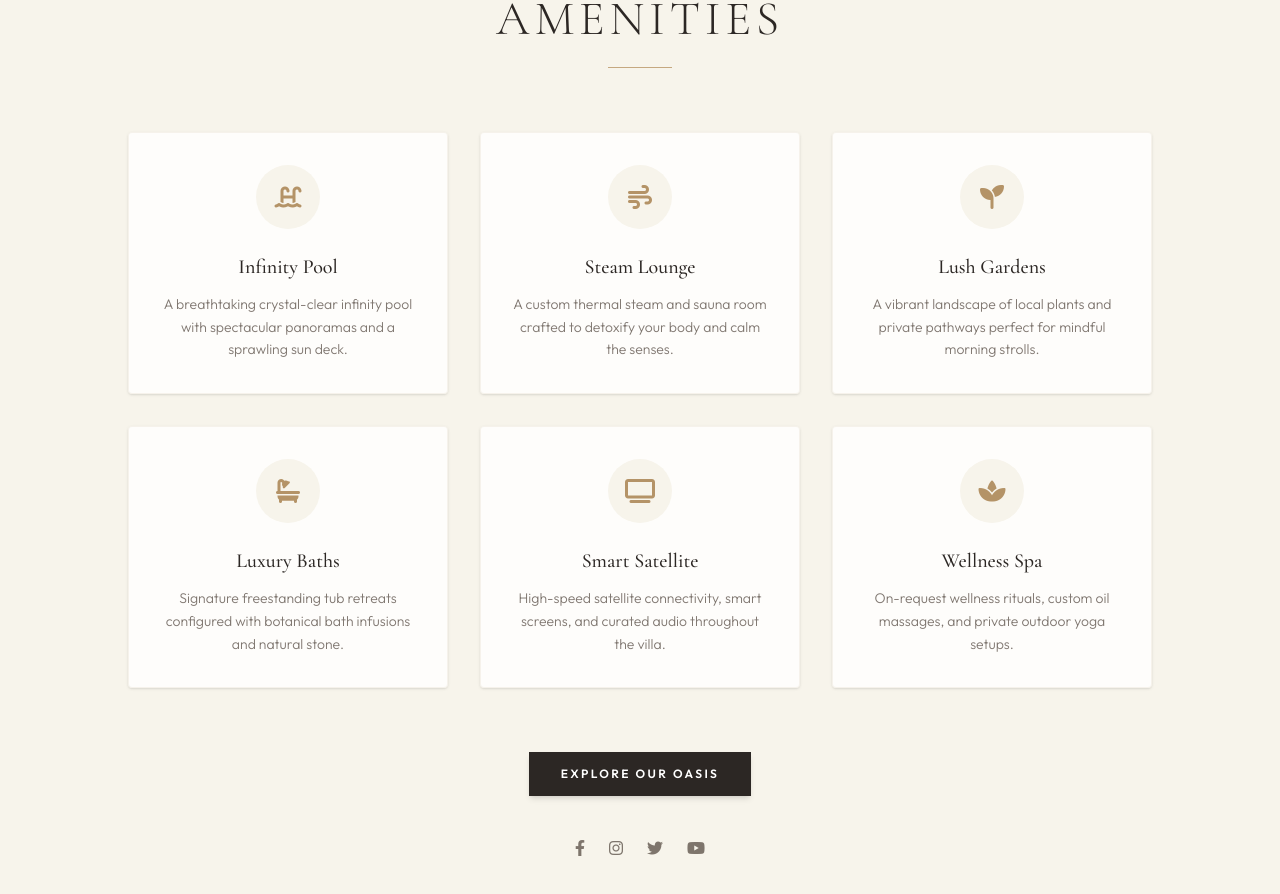
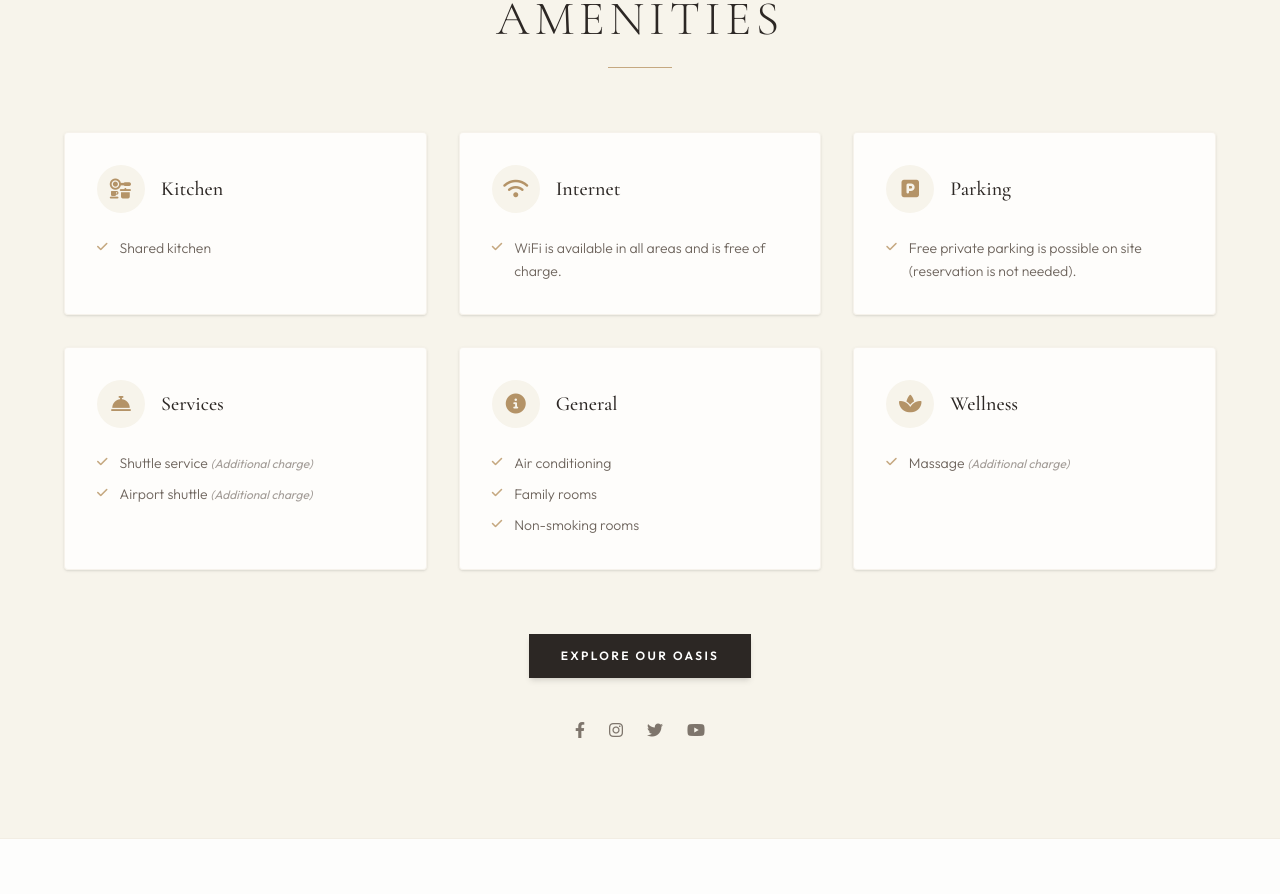
Before and after one commit to grpkarunathilaka/SethVilla, an Angular app: page / in a window 1280 px wide. Shown: the part 2180-3074 px from the top of the page. Built offline with nearby package versions, Linux system fonts and the light colour scheme.

Commit message:
feat: update amenities section to display categorized list of amenities

```diff
--- a/src/app/app.html
+++ b/src/app/app.html
@@ -225,83 +225,118 @@
 <!-- AMENITIES SECTION -->
 <section id="amenities" class="py-24 bg-brand-beige-100 px-6 border-y border-brand-beige-200/50">
   <div class="max-w-7xl mx-auto text-center max-w-2xl mb-16">
-    <span class="text-xs uppercase tracking-[0.3em] font-sans font-semibold text-brand-gold-600 block mb-2">Curated
-      Comforts</span>
+    <span class="text-xs uppercase tracking-[0.3em] font-sans font-semibold text-brand-gold-600 block mb-2">Curated Comforts</span>
     <h2 class="font-serif text-4xl md:text-5xl tracking-[0.1em] text-brand-brown-900 font-light">AMENITIES</h2>
     <div class="w-16 h-[1px] bg-brand-gold-500 mx-auto mt-6"></div>
   </div>
 
-  <div class="max-w-5xl mx-auto grid grid-cols-1 sm:grid-cols-2 lg:grid-cols-3 gap-8 mb-16">
-    <!-- Pool -->
-    <div
-      class="bg-white/80 p-8 rounded-sm shadow-sm border border-brand-beige-200/50 hover:shadow-md transition-shadow flex flex-col items-center text-center group">
-      <div
-        class="w-16 h-16 rounded-full bg-brand-beige-100 flex items-center justify-center text-brand-gold-600 text-2xl mb-6 group-hover:bg-brand-gold-500 group-hover:text-white transition-colors duration-300">
-        <i class="fa-solid fa-water-ladder"></i>
+  <div class="max-w-6xl mx-auto grid grid-cols-1 md:grid-cols-2 lg:grid-cols-3 gap-8 mb-16">
+    <!-- Kitchen -->
+    <div class="bg-white/80 p-8 rounded-sm shadow-sm border border-brand-beige-200/50 hover:shadow-md transition-shadow duration-300 flex flex-col group">
+      <div class="flex items-center space-x-4 mb-4">
+        <div class="w-12 h-12 rounded-full bg-brand-beige-100 flex items-center justify-center text-brand-gold-600 text-xl group-hover:bg-brand-gold-500 group-hover:text-white transition-colors duration-300">
+          <i class="fa-solid fa-kitchen-set"></i>
+        </div>
+        <h3 class="font-serif text-xl text-brand-brown-900 font-medium">Kitchen</h3>
       </div>
-      <h3 class="font-serif text-xl text-brand-brown-900 font-medium mb-3">Infinity Pool</h3>
-      <p class="text-sm font-light leading-relaxed text-brand-brown-800/70">A breathtaking crystal-clear infinity pool
-        with spectacular panoramas and a sprawling sun deck.</p>
+      <ul class="text-sm font-light text-brand-brown-800/80 leading-relaxed space-y-2 mt-2">
+        <li class="flex items-start">
+          <i class="fa-solid fa-check text-brand-gold-500 mt-1 mr-3 text-xs"></i>
+          <span>Shared kitchen</span>
+        </li>
+      </ul>
     </div>
 
-    <!-- Steam -->
-    <div
-      class="bg-white/80 p-8 rounded-sm shadow-sm border border-brand-beige-200/50 hover:shadow-md transition-shadow flex flex-col items-center text-center group">
-      <div
-        class="w-16 h-16 rounded-full bg-brand-beige-100 flex items-center justify-center text-brand-gold-600 text-2xl mb-6 group-hover:bg-brand-gold-500 group-hover:text-white transition-colors duration-300">
-        <i class="fa-solid fa-wind"></i>
+    <!-- Internet -->
+    <div class="bg-white/80 p-8 rounded-sm shadow-sm border border-brand-beige-200/50 hover:shadow-md transition-shadow duration-300 flex flex-col group">
+      <div class="flex items-center space-x-4 mb-4">
+        <div class="w-12 h-12 rounded-full bg-brand-beige-100 flex items-center justify-center text-brand-gold-600 text-xl group-hover:bg-brand-gold-500 group-hover:text-white transition-colors duration-300">
+          <i class="fa-solid fa-wifi"></i>
+        </div>
+        <h3 class="font-serif text-xl text-brand-brown-900 font-medium">Internet</h3>
       </div>
-      <h3 class="font-serif text-xl text-brand-brown-900 font-medium mb-3">Steam Lounge</h3>
-      <p class="text-sm font-light leading-relaxed text-brand-brown-800/70">A custom thermal steam and sauna room
-        crafted to detoxify your body and calm the senses.</p>
+      <ul class="text-sm font-light text-brand-brown-800/80 leading-relaxed space-y-2 mt-2">
+        <li class="flex items-start">
+          <i class="fa-solid fa-check text-brand-gold-500 mt-1 mr-3 text-xs"></i>
+          <span>WiFi is available in all areas and is free of charge.</span>
+        </li>
+      </ul>
     </div>
 
-    <!-- Garden -->
-    <div
-      class="bg-white/80 p-8 rounded-sm shadow-sm border border-brand-beige-200/50 hover:shadow-md transition-shadow flex flex-col items-center text-center group">
-      <div
-        class="w-16 h-16 rounded-full bg-brand-beige-100 flex items-center justify-center text-brand-gold-600 text-2xl mb-6 group-hover:bg-brand-gold-500 group-hover:text-white transition-colors duration-300">
-        <i class="fa-solid fa-seedling"></i>
+    <!-- Parking -->
+    <div class="bg-white/80 p-8 rounded-sm shadow-sm border border-brand-beige-200/50 hover:shadow-md transition-shadow duration-300 flex flex-col group">
+      <div class="flex items-center space-x-4 mb-4">
+        <div class="w-12 h-12 rounded-full bg-brand-beige-100 flex items-center justify-center text-brand-gold-600 text-xl group-hover:bg-brand-gold-500 group-hover:text-white transition-colors duration-300">
+          <i class="fa-solid fa-square-parking"></i>
+        </div>
+        <h3 class="font-serif text-xl text-brand-brown-900 font-medium">Parking</h3>
       </div>
-      <h3 class="font-serif text-xl text-brand-brown-900 font-medium mb-3">Lush Gardens</h3>
-      <p class="text-sm font-light leading-relaxed text-brand-brown-800/70">A vibrant landscape of local plants and
-        private pathways perfect for mindful morning strolls.</p>
+      <ul class="text-sm font-light text-brand-brown-800/80 leading-relaxed space-y-2 mt-2">
+        <li class="flex items-start">
+          <i class="fa-solid fa-check text-brand-gold-500 mt-1 mr-3 text-xs"></i>
+          <span>Free private parking is possible on site (reservation is not needed).</span>
+        </li>
+      </ul>
     </div>
 
-    <!-- Bath -->
-    <div
-      class="bg-white/80 p-8 rounded-sm shadow-sm border border-brand-beige-200/50 hover:shadow-md transition-shadow flex flex-col items-center text-center group">
-      <div
-        class="w-16 h-16 rounded-full bg-brand-beige-100 flex items-center justify-center text-brand-gold-600 text-2xl mb-6 group-hover:bg-brand-gold-500 group-hover:text-white transition-colors duration-300">
-        <i class="fa-solid fa-bath"></i>
+    <!-- Services -->
+    <div class="bg-white/80 p-8 rounded-sm shadow-sm border border-brand-beige-200/50 hover:shadow-md transition-shadow duration-300 flex flex-col group">
+      <div class="flex items-center space-x-4 mb-4">
+        <div class="w-12 h-12 rounded-full bg-brand-beige-100 flex items-center justify-center text-brand-gold-600 text-xl group-hover:bg-brand-gold-500 group-hover:text-white transition-colors duration-300">
+          <i class="fa-solid fa-bell-concierge"></i>
+        </div>
+        <h3 class="font-serif text-xl text-brand-brown-900 font-medium">Services</h3>
       </div>
-      <h3 class="font-serif text-xl text-brand-brown-900 font-medium mb-3">Luxury Baths</h3>
-      <p class="text-sm font-light leading-relaxed text-brand-brown-800/70">Signature freestanding tub retreats
-        configured with botanical bath infusions and natural stone.</p>
+      <ul class="text-sm font-light text-brand-brown-800/80 leading-relaxed space-y-2 mt-2">
+        <li class="flex items-start">
+          <i class="fa-solid fa-check text-brand-gold-500 mt-1 mr-3 text-xs"></i>
+          <span>Shuttle service <span class="text-xs text-brand-brown-800/50 font-normal italic">(Additional charge)</span></span>
+        </li>
+        <li class="flex items-start">
+          <i class="fa-solid fa-check text-brand-gold-500 mt-1 mr-3 text-xs"></i>
+          <span>Airport shuttle <span class="text-xs text-brand-brown-800/50 font-normal italic">(Additional charge)</span></span>
+        </li>
+      </ul>
     </div>
 
-    <!-- Satellite TV -->
-    <div
-      class="bg-white/80 p-8 rounded-sm shadow-sm border border-brand-beige-200/50 hover:shadow-md transition-shadow flex flex-col items-center text-center group">
-      <div
-        class="w-16 h-16 rounded-full bg-brand-beige-100 flex items-center justify-center text-brand-gold-600 text-2xl mb-6 group-hover:bg-brand-gold-500 group-hover:text-white transition-colors duration-300">
-        <i class="fa-solid fa-tv"></i>
+    <!-- General -->
+    <div class="bg-white/80 p-8 rounded-sm shadow-sm border border-brand-beige-200/50 hover:shadow-md transition-shadow duration-300 flex flex-col group">
+      <div class="flex items-center space-x-4 mb-4">
+        <div class="w-12 h-12 rounded-full bg-brand-beige-100 flex items-center justify-center text-brand-gold-600 text-xl group-hover:bg-brand-gold-500 group-hover:text-white transition-colors duration-300">
+          <i class="fa-solid fa-circle-info"></i>
+        </div>
+        <h3 class="font-serif text-xl text-brand-brown-900 font-medium">General</h3>
       </div>
-      <h3 class="font-serif text-xl text-brand-brown-900 font-medium mb-3">Smart Satellite</h3>
-      <p class="text-sm font-light leading-relaxed text-brand-brown-800/70">High-speed satellite connectivity, smart
-        screens, and curated audio throughout the villa.</p>
+      <ul class="text-sm font-light text-brand-brown-800/80 leading-relaxed space-y-2 mt-2">
+        <li class="flex items-start">
+          <i class="fa-solid fa-check text-brand-gold-500 mt-1 mr-3 text-xs"></i>
+          <span>Air conditioning</span>
+        </li>
+        <li class="flex items-start">
+          <i class="fa-solid fa-check text-brand-gold-500 mt-1 mr-3 text-xs"></i>
+          <span>Family rooms</span>
+        </li>
+        <li class="flex items-start">
+          <i class="fa-solid fa-check text-brand-gold-500 mt-1 mr-3 text-xs"></i>
+          <span>Non-smoking rooms</span>
+        </li>
+      </ul>
     </div>
 
     <!-- Wellness -->
-    <div
-      class="bg-white/80 p-8 rounded-sm shadow-sm border border-brand-beige-200/50 hover:shadow-md transition-shadow flex flex-col items-center text-center group">
-      <div
-        class="w-16 h-16 rounded-full bg-brand-beige-100 flex items-center justify-center text-brand-gold-600 text-2xl mb-6 group-hover:bg-brand-gold-500 group-hover:text-white transition-colors duration-300">
-        <i class="fa-solid fa-spa"></i>
+    <div class="bg-white/80 p-8 rounded-sm shadow-sm border border-brand-beige-200/50 hover:shadow-md transition-shadow duration-300 flex flex-col group">
+      <div class="flex items-center space-x-4 mb-4">
+        <div class="w-12 h-12 rounded-full bg-brand-beige-100 flex items-center justify-center text-brand-gold-600 text-xl group-hover:bg-brand-gold-500 group-hover:text-white transition-colors duration-300">
+          <i class="fa-solid fa-spa"></i>
+        </div>
+        <h3 class="font-serif text-xl text-brand-brown-900 font-medium">Wellness</h3>
       </div>
-      <h3 class="font-serif text-xl text-brand-brown-900 font-medium mb-3">Wellness Spa</h3>
-      <p class="text-sm font-light leading-relaxed text-brand-brown-800/70">On-request wellness rituals, custom oil
-        massages, and private outdoor yoga setups.</p>
+      <ul class="text-sm font-light text-brand-brown-800/80 leading-relaxed space-y-2 mt-2">
+        <li class="flex items-start">
+          <i class="fa-solid fa-check text-brand-gold-500 mt-1 mr-3 text-xs"></i>
+          <span>Massage <span class="text-xs text-brand-brown-800/50 font-normal italic">(Additional charge)</span></span>
+        </li>
+      </ul>
     </div>
   </div>
 
```
